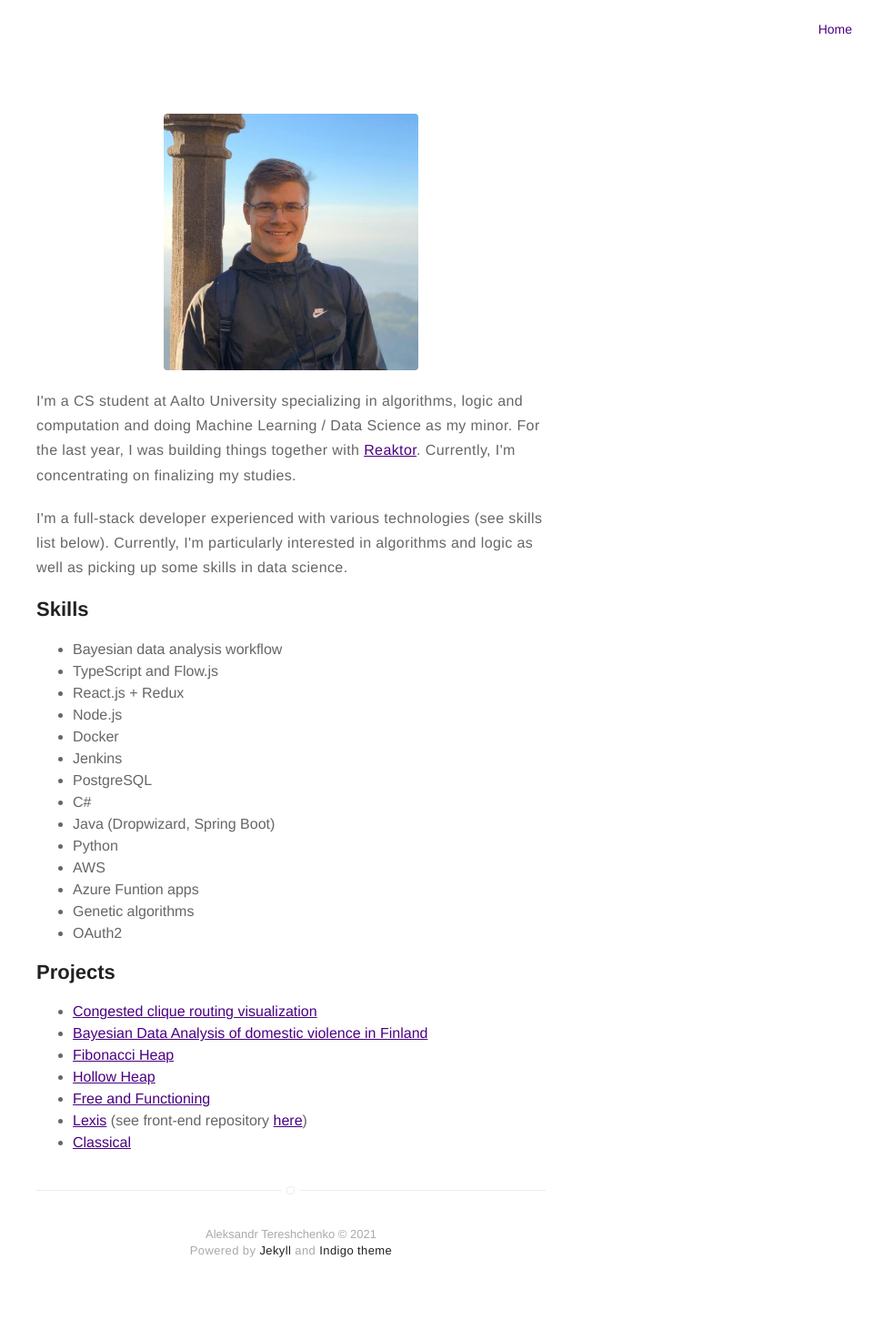
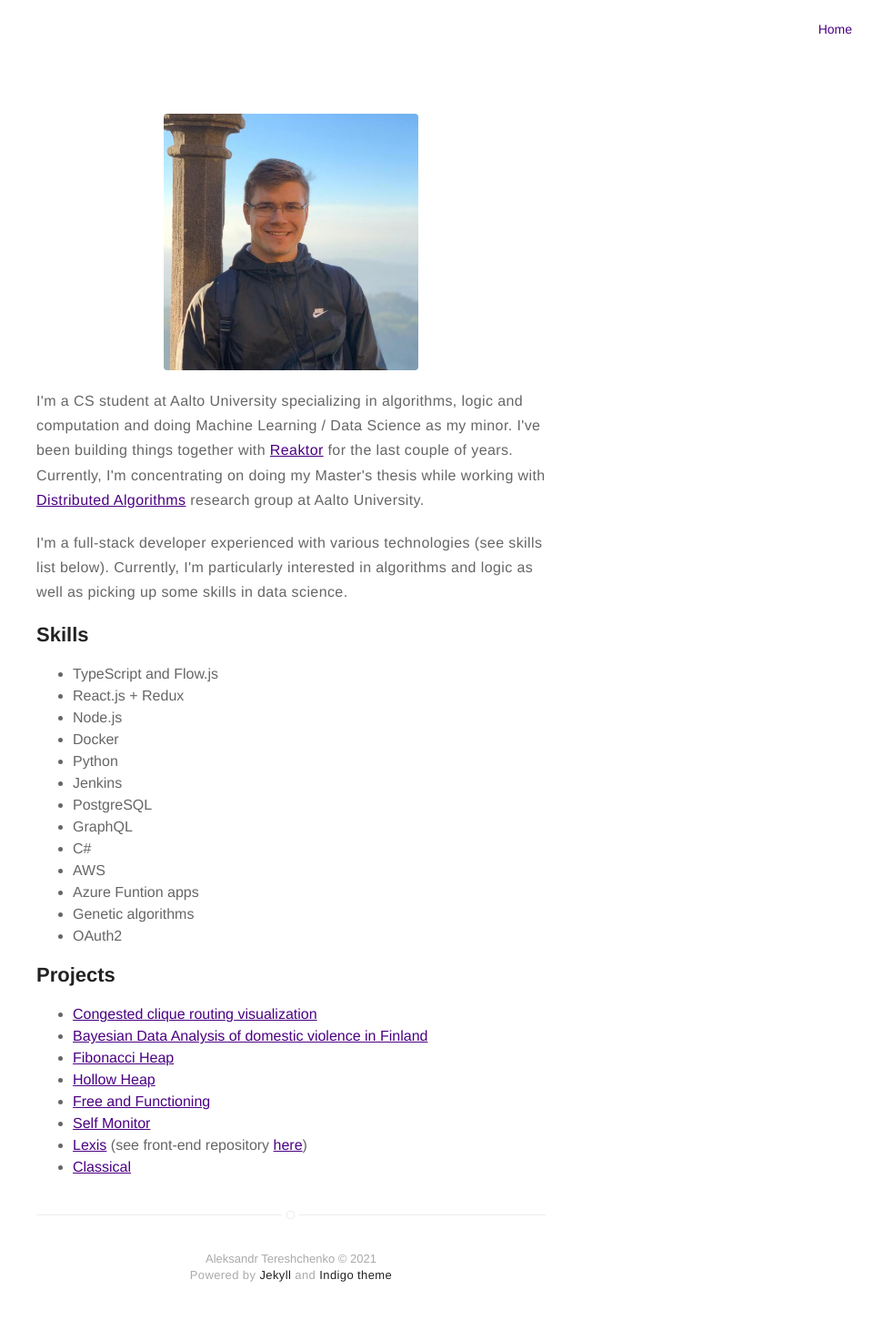
Before and after one commit to AleksTeresh/aleksteresh.github.io, a Jekyll site: the page built from about.md, in a window 1280 px wide. Shown: the whole page at 91% size, without its empty margins (320-1280 px from the left). Built offline with Jekyll 4.4.1, drawn with Linux system fonts in a browser that asks for light colours; before the commit the page ends 1446 px from its top, so only the background shows below that.

Commit message:
Update information on About page

```diff
--- a/about.md
+++ b/about.md
@@ -4,23 +4,22 @@ layout: page
 ---
 ![Profile Image]({{ site.url }}/{{ site.picture }})
 
-<p>I'm a CS student at Aalto University specializing in algorithms, logic and computation and doing Machine Learning / Data Science as my minor. For the last year, I was building things together with <a href="https://www.reaktor.com/">Reaktor</a>. Currently, I'm concentrating on finalizing my studies.</p>
+<p>I'm a CS student at Aalto University specializing in algorithms, logic and computation and doing Machine Learning / Data Science as my minor. I've been building things together with <a href="https://www.reaktor.com/">Reaktor</a> for the last couple of years. Currently, I'm concentrating on doing my Master's thesis while working with <a href="https://research.cs.aalto.fi/da/">Distributed Algorithms</a> research group at Aalto University.</p>
 
 <p>I'm a full-stack developer experienced with various technologies (see skills list below). Currently, I'm particularly interested in algorithms and logic as well as picking up some skills in data science.</p>
 
 <h2>Skills</h2>
 
 <ul class="skill-list">
-    <li>Bayesian data analysis workflow</li>
 	<li>TypeScript and Flow.js</li>
 	<li>React.js + Redux</li>
 	<li>Node.js</li>
     <li>Docker</li>
+    <li>Python</li>
     <li>Jenkins</li>
     <li>PostgreSQL</li>
+    <li>GraphQL</li>
     <li>C#</li>
-    <li>Java (Dropwizard, Spring Boot)</li>
-    <li>Python</li>
     <li>AWS</li>
     <li>Azure Funtion apps</li>
     <li>Genetic algorithms</li>
@@ -35,6 +34,7 @@ layout: page
 	<li><a href="https://github.com/AleksTeresh/fibonacci-heap">Fibonacci Heap</a></li>
 	<li><a href="https://github.com/AleksTeresh/hollow-heap">Hollow Heap</a></li>
     <li><a href="https://github.com/AleksTeresh/free-and-functioning">Free and Functioning</a></li>
+    <li><a href="https://github.com/AleksTeresh/self-monitor">Self Monitor</a></li>
     <li><a href="https://github.com/AleksTeresh/lexis-back">Lexis</a> (see front-end repository <a href="https://github.com/AleksTeresh/lexis-front">here</a>)</li>
     <li><a href="https://github.com/AleksTeresh/classical">Classical</a></li>
 </ul>
```
